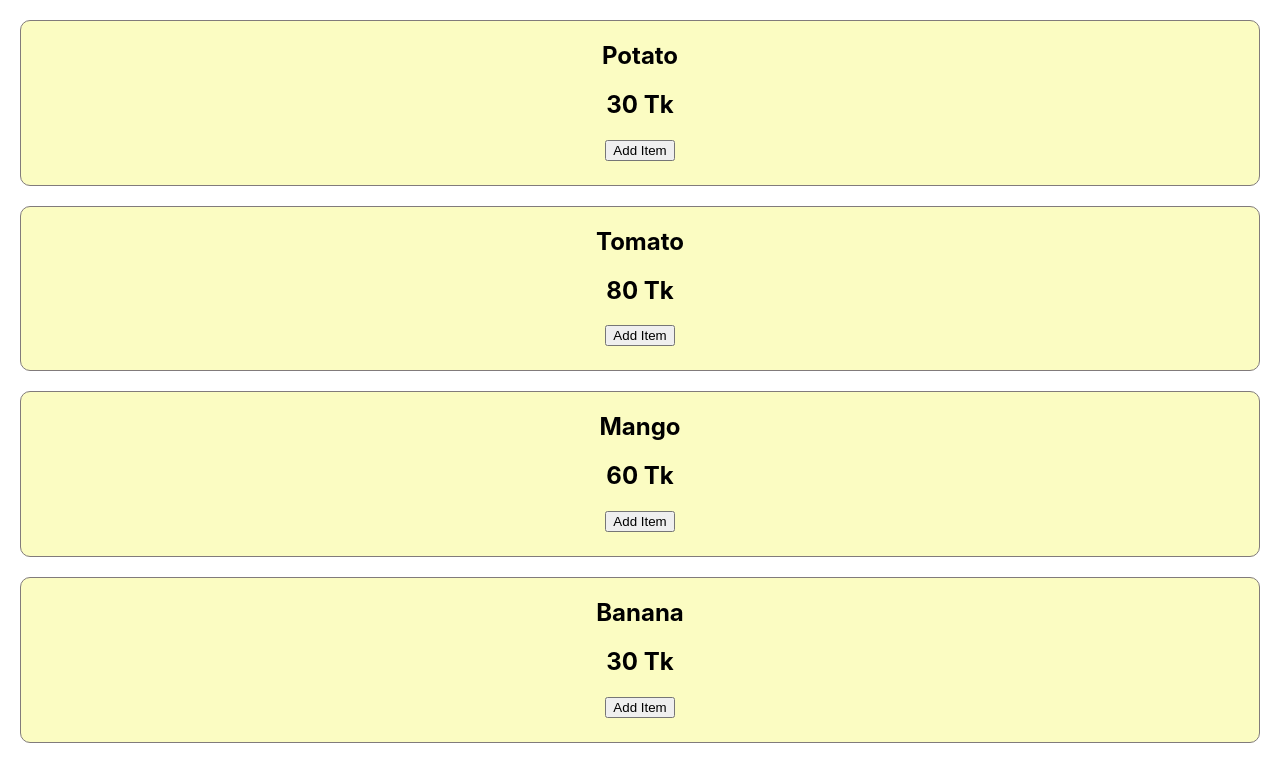
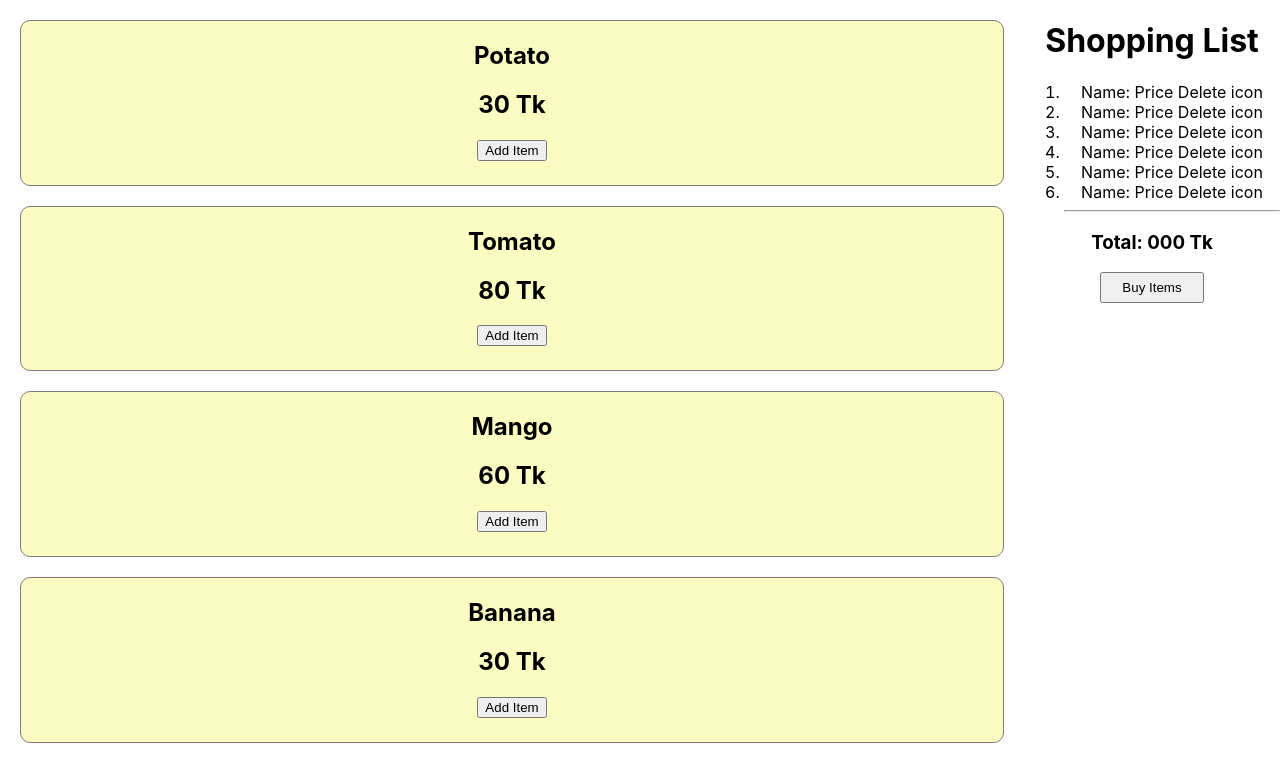
Before and after one commit to codex-zubair/grocery-shop, a React (Create React App) app: page / in a window 1280 px wide. Shown: the top 761 px of the page. Built offline with nearby package versions, Linux system fonts and the light colour scheme.

Commit message:
added shopping craft layout

```diff
--- a/src/App.css
+++ b/src/App.css
@@ -28,11 +28,30 @@
   color: #61dafb;
 }
 
+
+main {
+  display: grid;
+  grid-template-columns: 80% 20%;
+}
+
+
+
 @keyframes App-logo-spin {
   from {
     transform: rotate(0deg);
   }
+
   to {
     transform: rotate(360deg);
   }
 }
+
+
+@media screen and (max-width: 700px) {
+
+  main {
+    display: flex;
+    flex-direction: column-reverse;
+  }
+
+}
--- a/src/App.js
+++ b/src/App.js
@@ -9,17 +9,17 @@ function App() {
     <div className="App">
 
          {/*Main Section Start  */}
-         <main >
-         {/* style={{display: "flex"}} */}
+         <main>
+
 
           {/* Shop Item Section Start */}
-          <section>
+          <section className='card-section'>
           <ShopItem></ShopItem>
           </section>
           {/* Shop Item Section End */}
 
           {/* Aside Buying Items List */}
-         <Aside></Aside>
+         <Aside className='craft-aside-section'></Aside>
          </main>
          {/*Main Section End  */}
 
--- a/src/Component/Aside/Aside.js
+++ b/src/Component/Aside/Aside.js
@@ -3,6 +3,19 @@ import React from 'react';
 const Aside = () => {
     return (
         <div>
+            <h1>Shopping List</h1>
+            <ol>
+                <li>Name: Price <span>Delete icon</span></li>
+                <li>Name: Price <span>Delete icon</span></li>
+                <li>Name: Price <span>Delete icon</span></li>
+                <li>Name: Price <span>Delete icon</span></li>
+                <li>Name: Price <span>Delete icon</span></li>
+                <li>Name: Price <span>Delete icon</span></li>
+                <hr />
+            </ol>
+            <h3>Total: <span>000 Tk</span> </h3>
+
+            <button style={{padding:'6px 20px'}}>Buy Items</button>
 
         </div>
     );
```
Also changed, not shown: src/Component/Aside/Aside.css (added).
